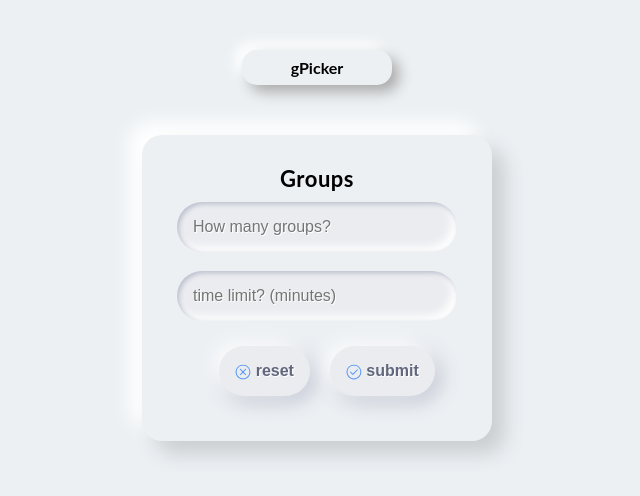
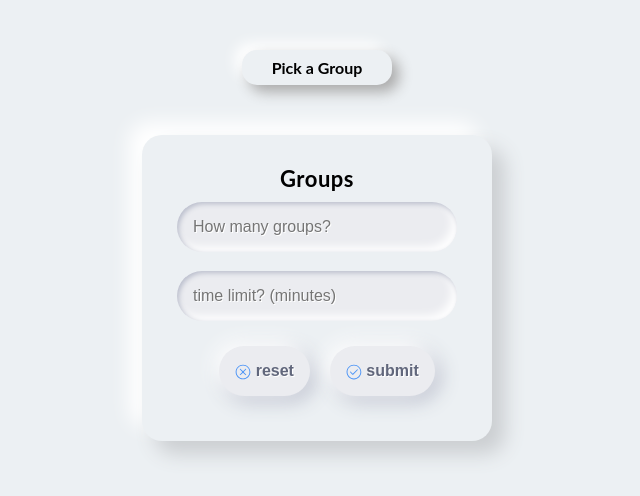
Before and after one commit to a-taghva/pick-a-number, a plain HTML site: page index.html in a window 1280 px wide. Shown: the full height of the page, 323-963 px from the left. Drawn offline with Linux system fonts and the light colour scheme.

Commit message:
restructure HTML

```diff
--- a/index.html
+++ b/index.html
@@ -12,12 +12,12 @@
 
 		<main>
 
-			<div id="status"></div>
+			<div id="pick-a-num">Pick a Group</div>
 
-			<div id="pick-a-num">gPicker</div>
+			<div class="container">
 
-			<div id="slctd">
-			</div>
+				<div id="slctd"></div>
+
 
 				<form id='g-data'>
 					<div class="form-title">
@@ -61,6 +61,10 @@
 					</div>
 				</form>
 
+				<div id="status"></div>
+
+			</div>
+
 		</main>
 
     <script src="./script.js"></script>
--- a/script.js
+++ b/script.js
@@ -62,7 +62,6 @@ function submitFormHandler(e) {
 
 	};
 
-  document.querySelector('#g-data').classList.add('hidden');
 	console.log(gArr);
 	return true;
 };
--- a/style.css
+++ b/style.css
@@ -46,8 +46,8 @@ form {
 
 label {
 	width: 100%;
-  margin: auto;
-  margin-bottom: 25px;
+	margin: auto;
+	margin-bottom: 25px;
 }
 
 button, input {
@@ -58,7 +58,7 @@ button, input {
 	padding: 16px;
 	background-color: #EBECF0;
 	text-shadow: 1px 1px 0 #FFF;
-  }
+}
 
 label input {
 	margin-right: 8px;
@@ -137,7 +137,12 @@ button:active {
 	border-radius: 15px;
 	background: #ecf0f3;
 	box-shadow:  7px 7px 14px #ababab,
-							 -7px -7px 14px #ffffff;
+	-7px -7px 14px #ffffff;
+}
+
+.container {
+	display: flex;
+	justify-content: space-between;
 }
 
 #pick-a-num:hover {
```
Lines whose indentation alone changed are shown as unchanged.
